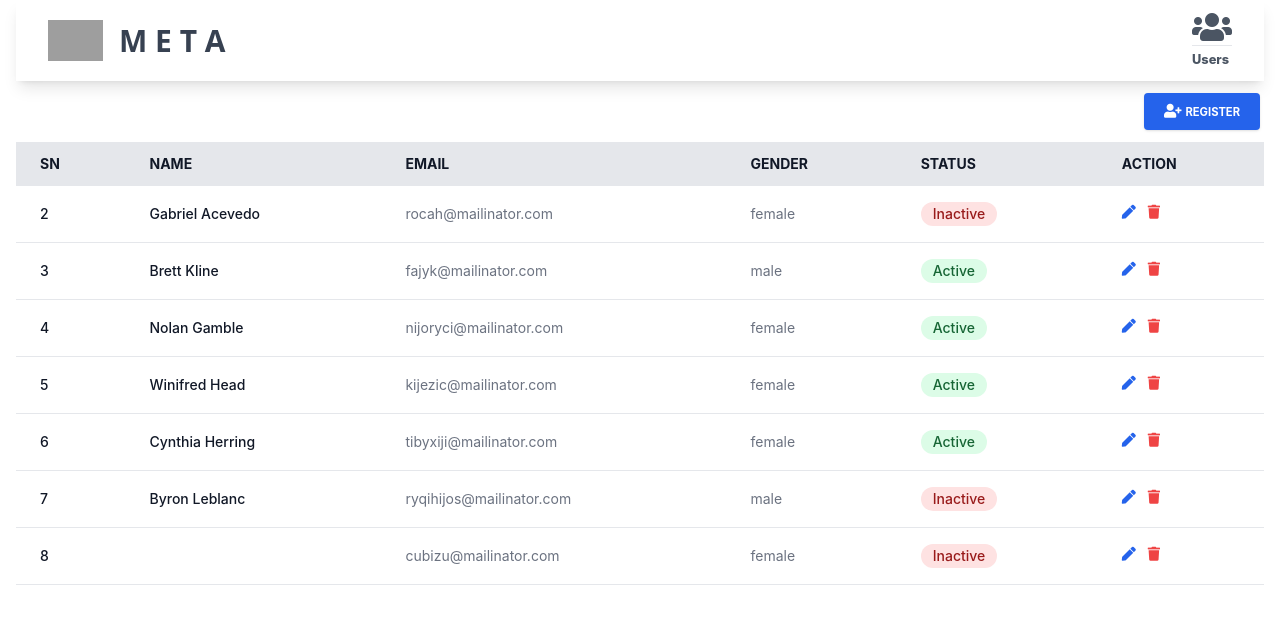
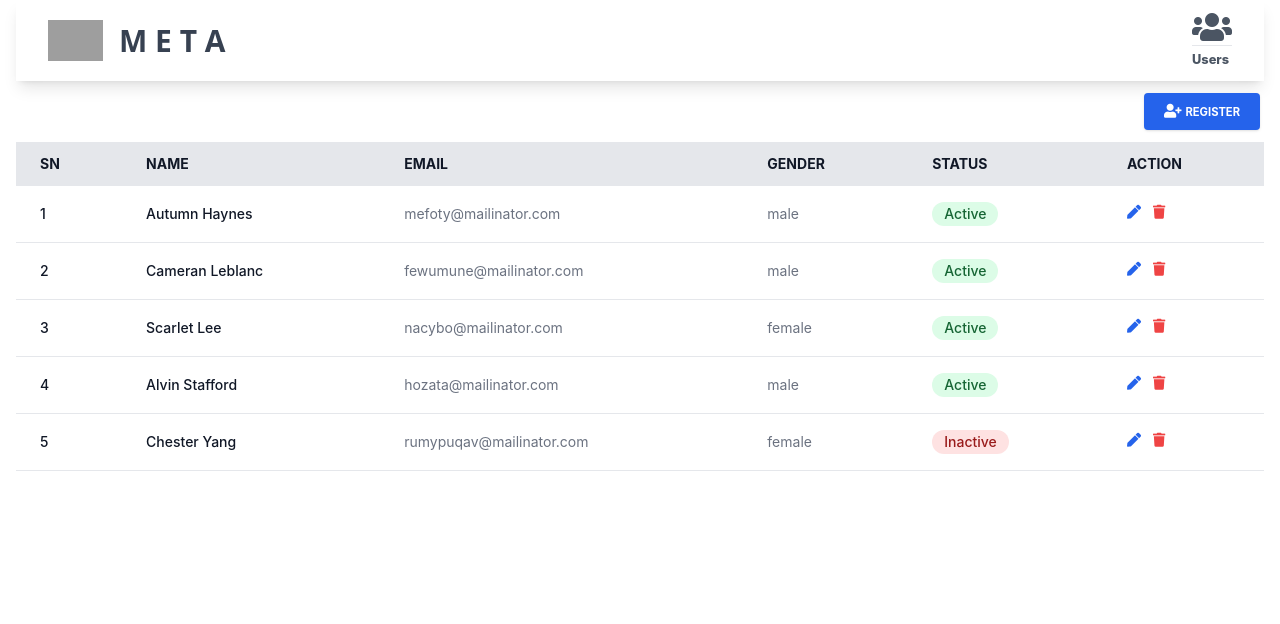
Before and after one commit to tesfaye116/react-logic, a React (Create React App) app: page /users in a window 1280 px wide. Shown: the top 624 px of the page. Built offline with nearby package versions, Linux system fonts and the light colour scheme; data requests are answered from the project's data file; grey boxes are pictures that could not be loaded.

Commit message:
fix update

```diff
--- a/db.json
+++ b/db.json
@@ -1,53 +1,39 @@
 {
   "users": [
     {
-      "name": "Gabriel Acevedo",
-      "email": "rocah@mailinator.com",
-      "gender": "female",
-      "status": false,
+      "name": "Autumn Haynes",
+      "email": "mefoty@mailinator.com",
+      "gender": "male",
+      "status": true,
+      "id": 1
+    },
+    {
+      "name": "Cameran Leblanc",
+      "email": "fewumune@mailinator.com",
+      "gender": "male",
+      "status": true,
       "id": 2
     },
     {
-      "name": "Brett Kline",
-      "email": "fajyk@mailinator.com",
-      "gender": "male",
+      "name": "Scarlet Lee",
+      "email": "nacybo@mailinator.com",
+      "gender": "female",
       "status": true,
       "id": 3
     },
     {
-      "name": "Nolan Gamble",
-      "email": "nijoryci@mailinator.com",
-      "gender": "female",
+      "name": "Alvin Stafford",
+      "email": "hozata@mailinator.com",
+      "gender": "male",
       "status": true,
       "id": 4
     },
     {
-      "name": "Winifred Head",
-      "email": "kijezic@mailinator.com",
-      "gender": "female",
-      "status": true,
-      "id": 5
-    },
-    {
-      "name": "Cynthia Herring",
-      "email": "tibyxiji@mailinator.com",
-      "gender": "female",
-      "status": true,
-      "id": 6
-    },
-    {
-      "name": "Byron Leblanc",
-      "email": "ryqihijos@mailinator.com",
-      "gender": "male",
-      "status": false,
-      "id": 7
-    },
-    {
-      "name": "",
-      "email": "cubizu@mailinator.com",
+      "name": "Chester Yang",
+      "email": "rumypuqav@mailinator.com",
       "gender": "female",
       "status": false,
-      "id": 8
+      "id": 5
     }
   ]
 }
--- a/src/components/ModalComponent.jsx
+++ b/src/components/ModalComponent.jsx
@@ -42,13 +42,13 @@ const ModalComponent = ({
     e.preventDefault();
     await axios
       .put(`http://localhost:4000/users/${editUser.id}`, {
-        name: form.name,
-        email: form.email,
-        gender: form.gender,
-        status: form.status,
+        name: editUser.name,
+        email: editUser.email,
+        gender: editUser.gender,
+        status: editUser.status,
       })
       .then((res) => {
-        setShowModal(false);
+        setEditModal(false);
         console.log(res.data);
         const newUsers = users.map((user) => {
           if (user.id === editUser.id) {
@@ -104,8 +104,8 @@ const ModalComponent = ({
                         placeholder="Name"
                         value={editUser ? editUser.name : form.name}
                         onChange={(e) => {
-                          editUser
-                            ? setEditUser({ ...form, name: e.target.value })
+                          editModal
+                            ? setEditUser({ ...editUser, name: e.target.value })
                             : setForm({ ...form, name: e.target.value });
                         }}
                         required
@@ -125,7 +125,12 @@ const ModalComponent = ({
                         placeholder="Email"
                         value={editUser ? editUser.email : form.email}
                         onChange={(e) =>
-                          setForm({ ...form, email: e.target.value })
+                          editModal
+                            ? setEditUser({
+                                ...editUser,
+                                email: e.target.value,
+                              })
+                            : setForm({ ...form, email: e.target.value })
                         }
                         required
                       />
@@ -142,7 +147,12 @@ const ModalComponent = ({
                         className="block appearance-none w-full bg-gray-200 border border-gray-200 text-gray-700 py-3 px-4 pr-8 rounded leading-tight focus:outline-none focus:bg-white focus:border-gray-500"
                         value={editUser ? editUser.gender : form.gender}
                         onChange={(e) =>
-                          setForm({ ...form, gender: e.target.value })
+                          editModal
+                            ? setEditUser({
+                                ...editUser,
+                                gender: e.target.value,
+                              })
+                            : setForm({ ...form, gender: e.target.value })
                         }
                       >
                         <option value="male">Male</option>
@@ -162,10 +172,15 @@ const ModalComponent = ({
                         id="status"
                         checked={editUser ? editUser.status : form.status}
                         onChange={(e) =>
-                          setForm({ ...form, status: e.target.checked })
+                          editModal
+                            ? setEditUser({
+                                ...editUser,
+                                status: e.target.checked,
+                              })
+                            : setForm({ ...form, status: e.target.checked })
                         }
                       />
-                      <span className="text-sm">Is Active</span>
+                      <span className="text-sm">IsActive</span>
                     </div>
                     <div className="flex items-center justify-between">
                       <button
```
